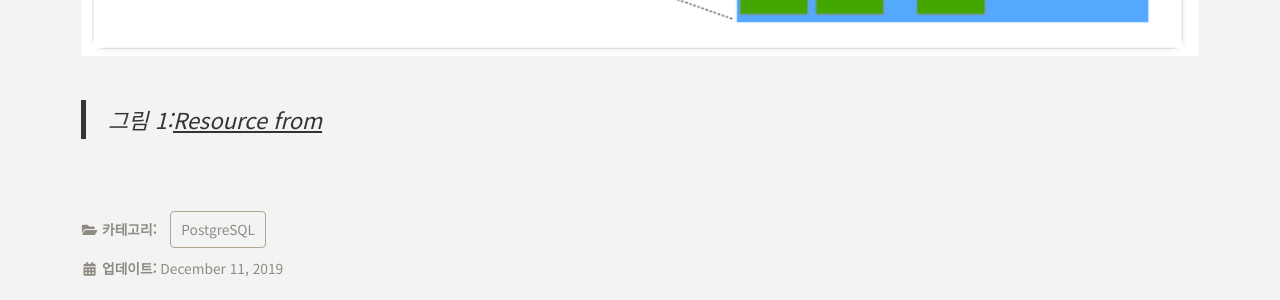
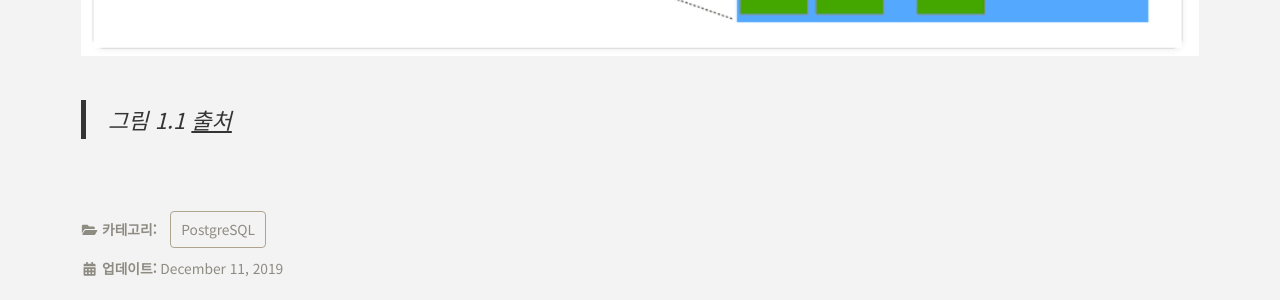
Before and after one commit to coiy/coiy.github.io, a Jekyll site: the page built from _posts/2019-12-11-pg_cluster.md, in a window 1280 px wide. Shown: the part 1338-1638 px from the top of the page. Built offline with Jekyll 4.4.1, drawn with Linux system fonts in a browser that asks for light colours; cached includes are drawn as plain includes.

Commit message:
hyper link add.

```diff
--- a/_posts/2019-12-11-pg_cluster.md
+++ b/_posts/2019-12-11-pg_cluster.md
@@ -22,4 +22,4 @@ comments: false
 그림 1.1은 데이터베이스 클러스터의 논리적인 구조를 보여준다. PostgreSQL에서 `데이터베이스`란 그것을 이루고 있는 오브젝트들의 총칭(collection)이다. 관계형 데이터베이스 이론에서 데이터베이스 오브젝트는 데이터를 저장하거나 참조하기 위한 데이터 구조를 말한다. (힙) 테이블은 그 예의 하나로 데이터베이스 오브젝트로는 인덱스, 시퀀스, 뷰, 함수 등이 있다. PostgreSQL에서 데이터베이스들은 그 자체로 데이터베이스 오브젝트이며 서로 간에 논리적으로 분리되어 있다. 데이터베이스 오브젝트 이외의 오브젝트들, 예를 들어 테이블 또는 인덱스 같은 것들은 각각의 데이터베이스에 속해 있다.
 
 ![context-hierarchy](/assets/pg_db_cluster.png)
-> 그림 1:[Resource from](http://www.interdb.jp/pg/pgsql01.html)
+> 그림 1.1 [출처](http://www.interdb.jp/pg/pgsql01.html)
```
Also changed, not shown: _posts/2019-11-28-pg_Introduction.md (+1 -1 lines).
